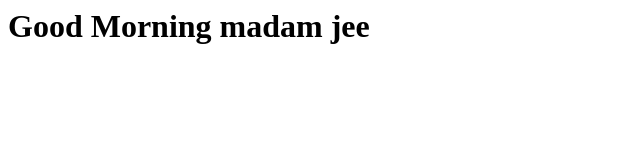
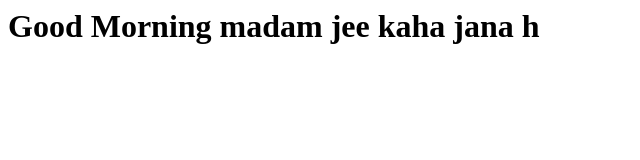
Before and after one commit to rajeevcs62/cicd-pipeline-test, a plain HTML site: page a.html in a window 1280 px wide. Shown: the whole page, without its empty margins (0-640 px from the left). Drawn offline with Linux system fonts and the light colour scheme.

Commit message:
Update a.html

```diff
--- a/a.html
+++ b/a.html
@@ -1,5 +1,5 @@
 <html>
 <body>
-<h1>Good Morning madam jee</h1>
+<h1>Good Morning madam jee kaha jana h</h1>
 </body>
 </html>
```
